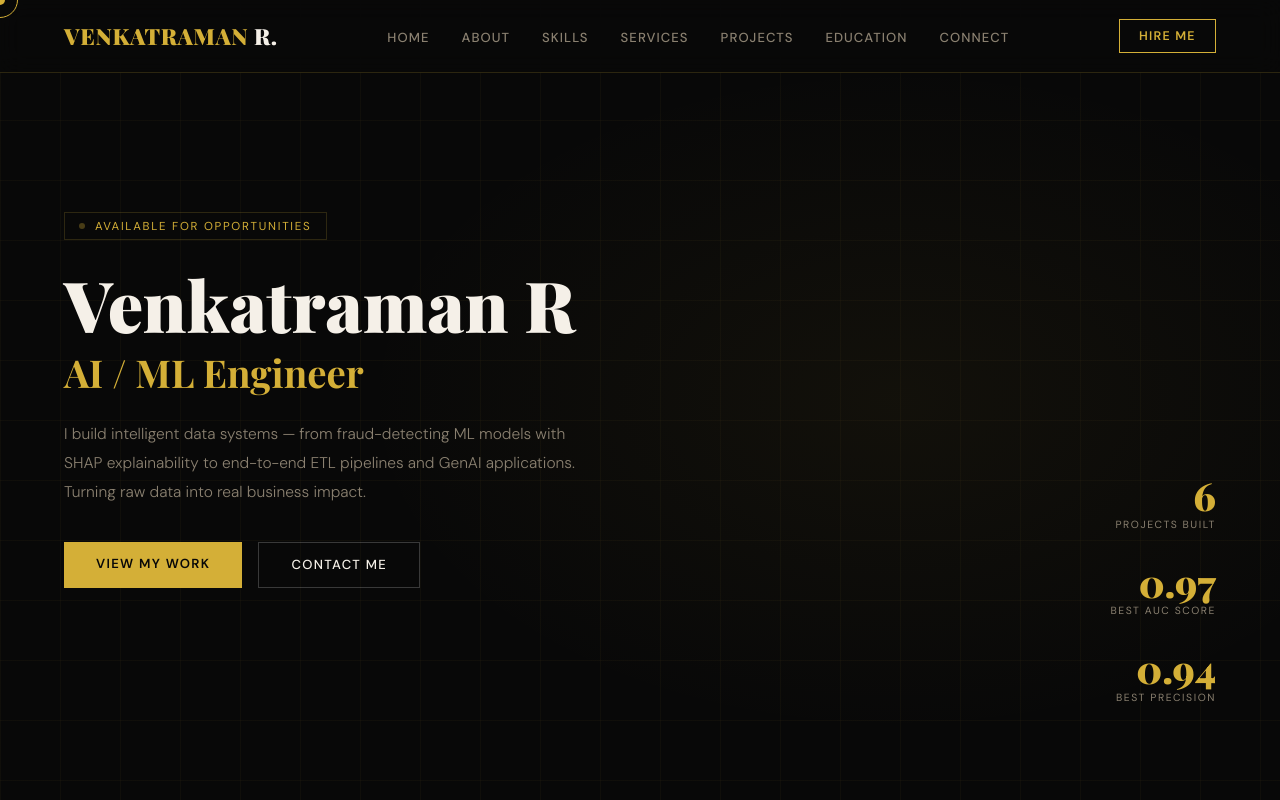
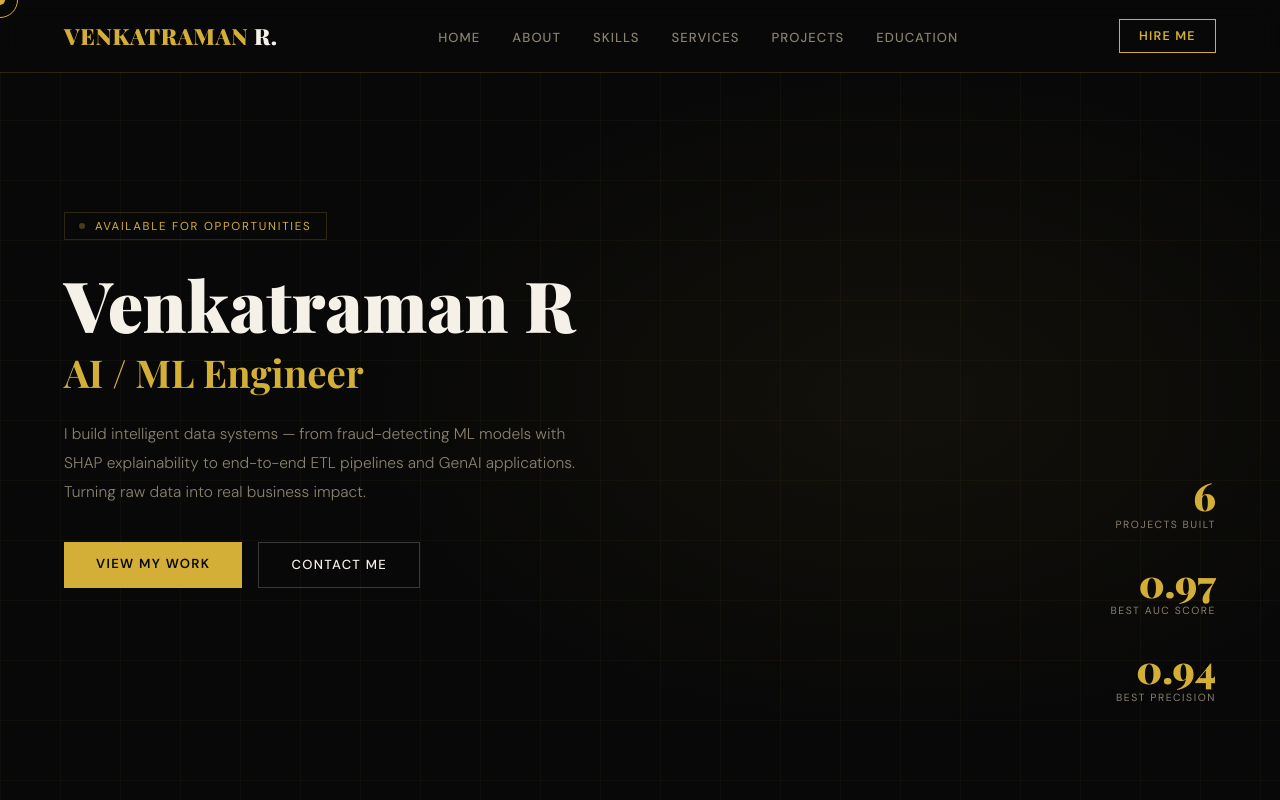
Before and after one commit to venkatraman0400-blip/venkatraman-portfolio, a React (Vite) app: page / in a window 1280 px wide. Shown: the top 800 px of the page. Built offline with nearby package versions, Linux system fonts and the light colour scheme.

Commit message:
fix: remove Connect from navbar

```diff
--- a/src/App.jsx
+++ b/src/App.jsx
@@ -143,7 +143,7 @@ export default function App() {
       <nav>
         <a className="logo" href="#home">VENKATRAMAN<span> R.</span></a>
         <ul className={`nav-links${menuOpen ? ' open' : ''}`}>
-          {['home','about','skills','services','projects','education','connect'].map(s => (
+          {['home','about','skills','services','projects','education'].map(s => (
             <li key={s}><a href={`#${s}`} onClick={() => setMenuOpen(false)}>{s.charAt(0).toUpperCase() + s.slice(1)}</a></li>
           ))}
         </ul>
```
